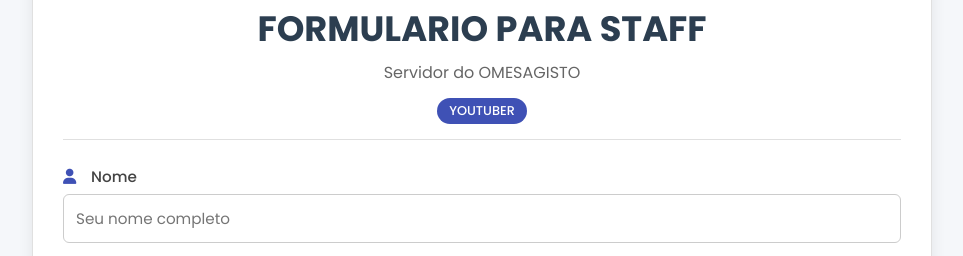
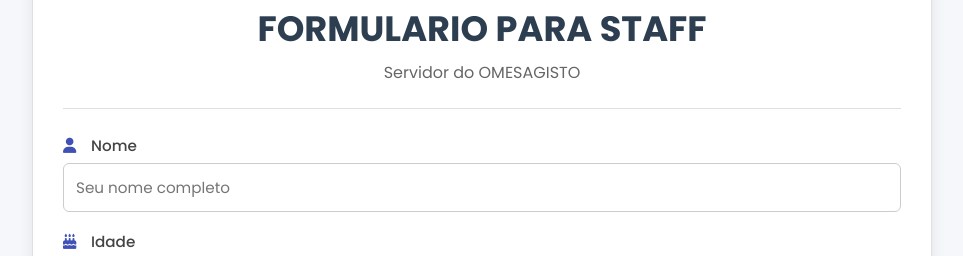
Before and after one commit to Yovre/formuls-omesagisto, a plain HTML site: page index.html in a window 1280 px wide. Shown: the part 241-497 px from the top of the page, without its empty margins (158-1121 px from the left). Drawn offline with Linux system fonts and the light colour scheme.

Commit message:
Update index.html

```diff
--- a/index.html
+++ b/index.html
@@ -549,7 +549,6 @@
                 </div>
                 <h1>FORMULARIO PARA STAFF</h1>
                 <p>Servidor do OMESAGISTO</p>
-                <span class="omesagisto-badge">YOUTUBER</span>
             </div>
 
             <form id="staffForm">
```
